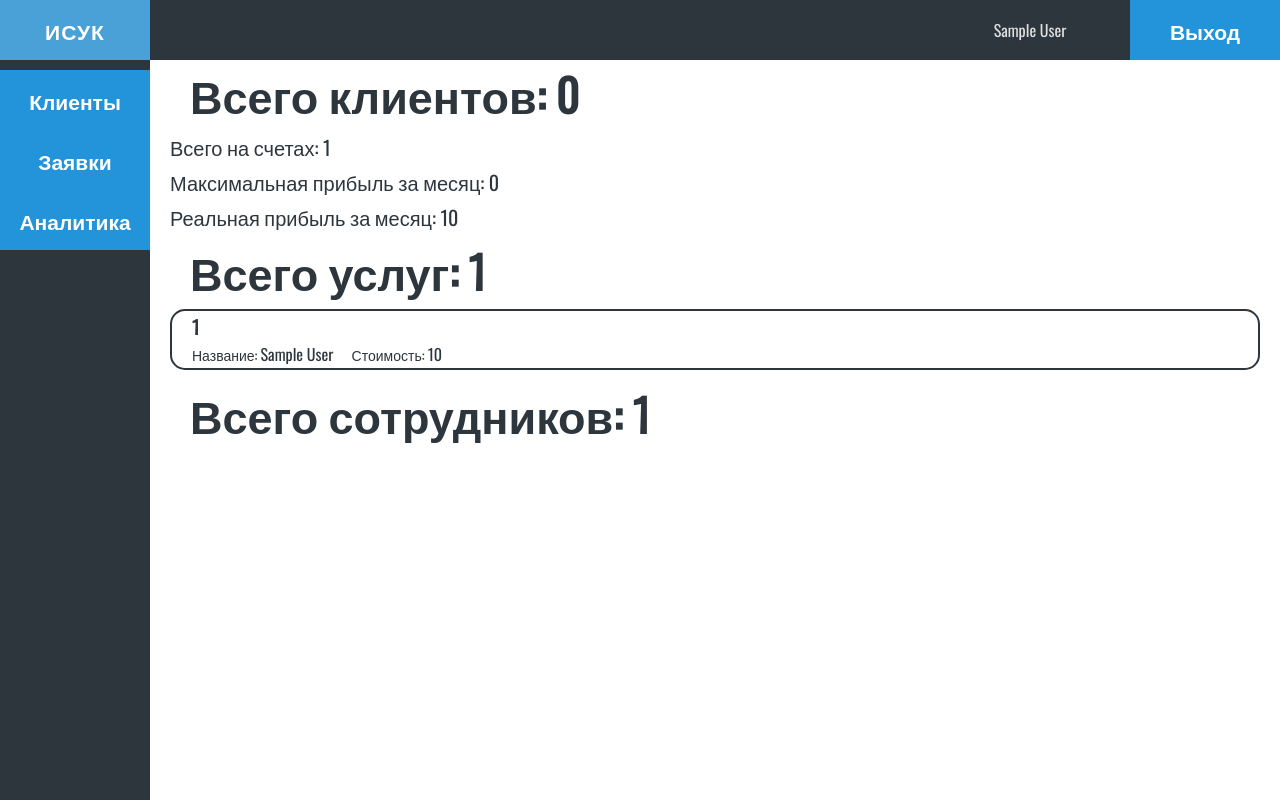
After one commit to lTicketl/CAIS, a Django app: page /gen-anal/ in a window 1280 px wide. The commit adds this page. Run offline with Django 3.2, Linux system fonts and the light colour scheme; a user stored in the database is signed in; tables that the repository leaves empty hold one stand-in row (values such as "Sample post"); some libraries are stand-ins or nearby versions.

Commit message:
add gen_anal and part of churn_anal

```diff
--- a/accounting_system/services/clients_utils.py
+++ b/accounting_system/services/clients_utils.py
@@ -3,9 +3,14 @@ from django.http import HttpRequest
 from accounting_system.models import TsRequest, Manager, ServiceInfo
 
 
-def get_clients_queryset() -> Any:
+def get_clients_queryset():
     clients_queryset = Manager.objects.filter(is_staff=False)
     return clients_queryset
+
+
+def get_workers_queryset():
+    workers_queryset = Manager.objects.filter(is_staff=True)
+    return workers_queryset
 
 
 def get_ts_queryset():
--- /dev/null
+++ b/accounting_system/templates/accounting_system/anal/gen_anal.html
@@ -0,0 +1,82 @@
+<!DOCTYPE html>
+<html lang="ru">
+<head>
+    {% load static %}
+    {% include "accounting_system/links.html" %}
+    <title>Клиенты</title>
+</head>
+<body>
+
+    {% include "accounting_system/header.html" %}
+
+    <div class="wrap">
+
+        {% include "accounting_system/left_panel_client.html" %}
+
+        <div class="right-panel">
+
+            <div class="mx-20 mb-5">
+
+                <span class="client-organization-name">Всего клиентов: {{ cl }}</span>
+
+            </div>
+
+            <div class="mx-20 mb-5">
+
+                <span class="fs-18">Всего на счетах: {{ cl_sum }}</span>
+
+            </div>
+
+            <div class="mx-20 mb-5">
+
+                <span class="fs-18">Максимальная прибыль за месяц: {{ max_pro }}</span>
+
+            </div>
+
+            <div class="mx-20 mb-5">
+
+                <span class="fs-18">Реальная прибыль за месяц: {{ real_pro }}</span>
+
+            </div>
+
+            <div class="mx-20 mb-5">
+
+                <span class="client-organization-name">Всего услуг: {{ ci }}</span>
+
+            </div>
+
+            {% for service in services %}
+
+                <div class="client-container">
+
+                    <div class="flex-column">
+
+                        <h3>{{ service.pk }}</h3>
+
+                        <div>
+
+                            <span><span class="client-container-span">Название: </span>{{ service.service_name }}</span>&nbsp;&nbsp;&nbsp;&nbsp;
+
+                            <span><span class="client-container-span">Стоимость: </span>{{ service.service_cost }}</span>&nbsp;&nbsp;&nbsp;&nbsp;
+
+                        </div>
+
+                    </div>
+
+                </div>
+
+            {% endfor %}
+
+            <div class="mx-20 mb-5">
+
+                <span class="client-organization-name">Всего сотрудников: {{ w }}</span>
+
+            </div>
+
+        </div>
+
+    </div>
+
+</body>
+
+</html>
--- a/accounting_system/templates/accounting_system/clients/client_profile.html
+++ b/accounting_system/templates/accounting_system/clients/client_profile.html
@@ -18,6 +18,8 @@
             <div class="mx-20 mb-5">
 
                 <span class="client-organization-name">{{ client.username }}</span>
+
+                <span class="client-organization-name">Вероятность ухода клиента: {{ client.username }}</span>
 
             </div>
 
--- a/accounting_system/templates/accounting_system/services/service.html
+++ b/accounting_system/templates/accounting_system/services/service.html
@@ -17,11 +17,11 @@
 
             <div class="flex-center">
 
-                <a href="/kkt-service/" class="service-container">Отток клиентов</a>
+                <a href="/churn-anal/" class="service-container">Отток клиентов</a>
 
                 <a href="/ts-anal/" class="service-container">Запросы в техподдержку</a>
 
-                <a href="/to-service/" class="service-container">Общая аналитика</a>
+                <a href="/gen-anal/" class="service-container">Общая аналитика</a>
 
             </div>
 
--- a/accounting_system/views.py
+++ b/accounting_system/views.py
@@ -5,7 +5,7 @@ from django.contrib.auth.decorators import login_required
 from django.views.decorators.http import require_POST
 from django.contrib.admin.views.decorators import staff_member_required
 from django.contrib.auth import logout
-from django.contrib.auth.models import Group
+from django.db.models import Sum
 from django.utils import timezone
 
 from .forms import (CustomUserCreationForm, WorkerChangeForm, ManagerChangeForm)
@@ -629,3 +629,29 @@ def service(request: HttpRequest) -> HttpResponse:
     """ Контроллер страницы с аналитикой. """
     context: dict = {'page': 'service', 'user': request.user}
     return render(request, 'accounting_system/services/service.html', context)
+
+
+@login_required
+def gen_anal(request: HttpRequest) -> HttpResponse:
+    cl_queryset = clients_utils.get_clients_queryset()
+    service_queryset = clients_utils.get_service_info_queryset()
+    workers_queryset = clients_utils.get_workers_queryset()
+    sc_sum = ServiceInfo.objects.aggregate(Sum('service_cost'))
+    suc_sum = Manager.objects.aggregate(Sum('sub_cost'))
+    sub_sum = suc_sum['sub_cost__sum']
+    service_sum = sc_sum['service_cost__sum']
+    cl_sum = Manager.objects.aggregate(Sum('account'))
+    client_sum = cl_sum['account__sum']
+    cl = len(cl_queryset)
+    ci = len(service_queryset)
+    w = len(workers_queryset)
+    max_profit = service_sum * cl
+    context: dict = {'page': 'staff', 'user': request.user, 'tss': cl_queryset, 'cl': cl, 'ci': ci,
+                     'services': service_queryset, 'w': w, 'cl_sum': client_sum, 'sc_sum': service_sum,
+                     'max_pro': max_profit, 'real_pro': sub_sum}
+    return render(request, 'accounting_system/anal/gen_anal.html', context)
+
+
+@login_required
+def churn_anal(request: HttpRequest) -> HttpResponse:
+    return render(request, 'accounting_system/anal/churn_anal.html')
--- a/customer_accounting_system/urls.py
+++ b/customer_accounting_system/urls.py
@@ -67,5 +67,7 @@ urlpatterns = [
     path('s_mov_sc/', views.streaming_movies_sc, name='s-mov_connect'),
     path('s_mov_dc/', views.streaming_movies_dc, name='s-mov_connect'),
     path('success_sc/', views.success_sc, name='success_sc'),
-    path('service/', views.service, name='service')
+    path('service/', views.service, name='service'),
+    path('gen-anal/', views.gen_anal, name='gen_anal'),
+    path('churn-anal/', views.churn_anal, name='churn_anal')
 ]
```
Also changed, not shown: accounting_system/templates/accounting_system/anal/churn_anal.html (added, +40 -0 lines).
